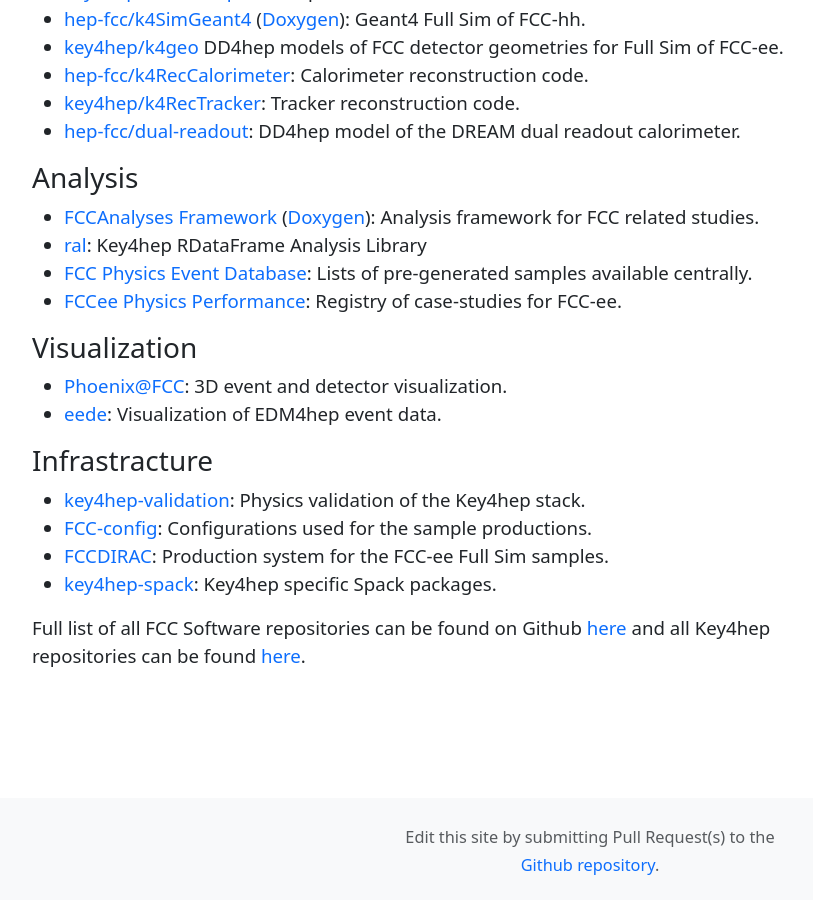
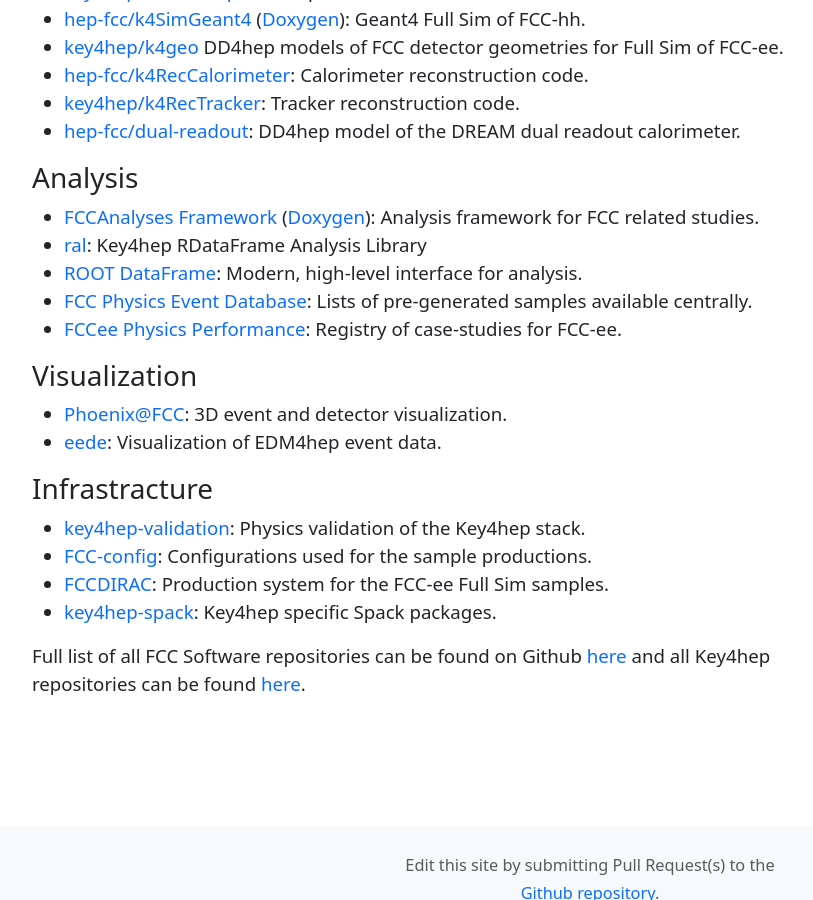
Before and after one commit to HEP-FCC/FCCSW, a Jekyll site: the page built from index.md, in a window 1280 px wide and 900 px high, scrolled down 1486 px. Shown: the whole window, without its empty margins (50-863 px from the left). Built offline with Jekyll 4.4.1, drawn with Linux system fonts in a browser that asks for light colours.

Commit message:
Adding RDF link

```diff
--- a/index.md
+++ b/index.md
@@ -90,6 +90,8 @@
     ([Doxygen](https://hep-fcc.github.io/FCCAnalyses/doc/latest/)): Analysis
     framework for FCC related studies.
 * [ral](https://github.com/HEP-FCC/ral): Key4hep RDataFrame Analysis Library
+* [ROOT DataFrame](https://root.cern/doc/master/classROOT_1_1RDataFrame.html):
+    Modern, high-level interface for analysis.
 * [FCC Physics Event Database](https://fcc-physics-events.web.cern.ch/): Lists
     of pre-generated samples available centrally.
 * [FCCee Physics Performance](https://hep-fcc.github.io/FCCeePhysicsPerformance/):
```
